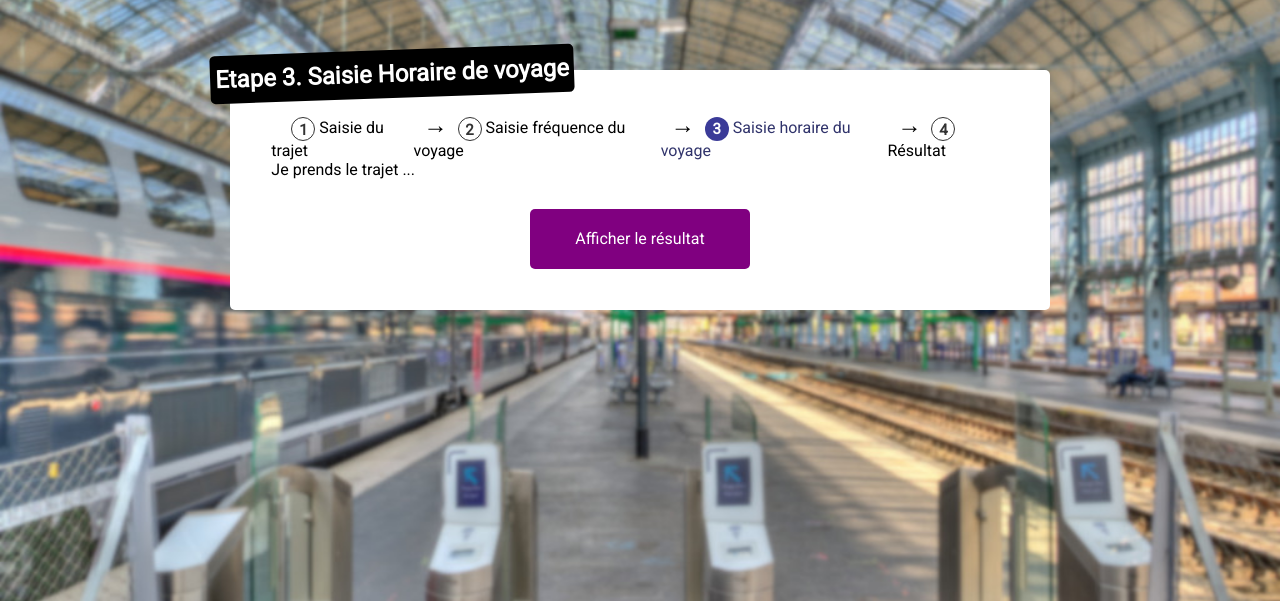
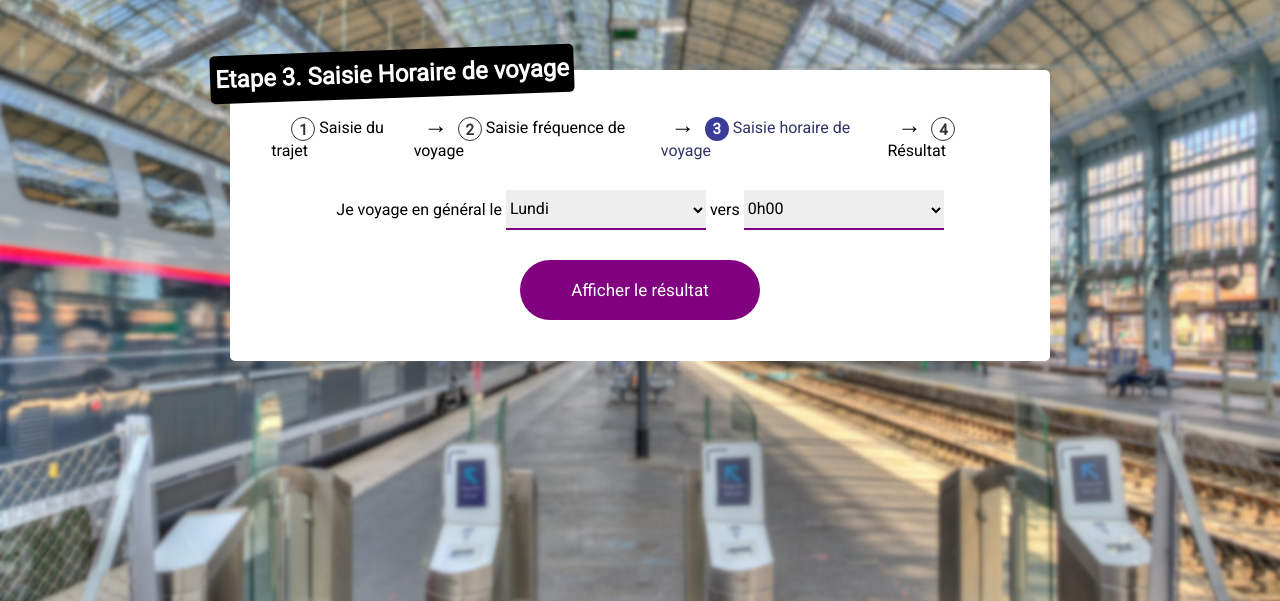
Before and after one commit to ralexy/ihm_sncf, a PHP site: page /step3.html in a window 1280 px wide. Shown: the part 80-681 px from the top of the page. Run offline with PHP 8.4, Linux system fonts and the light colour scheme.

Commit message:
Wip kit graphique, amélioration UI

```diff
--- a/kit_graphique/css/sheet.css
+++ b/kit_graphique/css/sheet.css
@@ -79,6 +79,7 @@ main article {
     display: flex;
     list-style-type: none;
     justify-content: center;
+    margin-bottom: 30px;
 }
 
 .breadcrumb li::before {
@@ -144,16 +155,37 @@ article h1 {
     border-radius: 5px;
 }
 
+article .min {
+    margin-top: 10px;
+    font-size: 14px;
+    color: #555;
+}
+
+article p {
+    font-size: 16px;
+}
+
+input[name="depart"], select {
+    width: 200px; height: 40px;
+    border: none;
+    border-bottom: 2px solid purple;
+    font-size: 16px;
+    background: #eee;
+}
+
+input {
+    padding: 0 20px;
+}
+
 article button {
     background-color: #800080;
-    min-width: 220px; height: 60px;
+    min-width: 240px; height: 60px;
     margin: 30px auto 0 auto;
     border: none;
     color: white;
-    font-size: 16px;
-    border-radius: 5px;
+    font-size: 17px;
     border 3px solid transparent;
-    border-radius: 5px;
+    border-radius: 30px;
 }
 article button:hover {
     border: 3px solid #800080;
--- a/kit_graphique/index.html
+++ b/kit_graphique/index.html
@@ -11,7 +11,7 @@
 </header>
 <main>
     <article id="step0">
-        <h1>Simulateur de carte jeune</h1>
+        <h1>Simulateur de carte jeune 18/28 ans</h1>
         <div>
             <!--<p>Vous avez sûrement déjà été incité(e) à prendre une Carte Jeune SNCF.<br />Celle-ci permet, moyennant 49€ par an de bénéficier de réductions entre 25% et 50% sur les TER.</p>
             <p>Les réductions offertes varient selon les jours et les horaires (heures bleues ou blanches) et il peut vite être complexe de savoir si il est judicieux ou non de souscrire à cet abonnement.</p>
--- a/kit_graphique/step3.html
+++ b/kit_graphique/step3.html
@@ -10,19 +10,62 @@
     <h1><a href="index.html">Kelcarte?</a></h1>
 </header>
 <main>
-    <article id="step1">
+    <article id="step3">
         <h1>Etape 3. Saisie Horaire de voyage</h1>
         <nav aria-label="Breadcrumb" class="breadcrumb">
             <ul>
-                <li><span class="step">1</span> <a href="step1.html"> Saisie du trajet</a></li>
-                <li><span class="step">2</span> <a href="step2.html"> Saisie fréquence du voyage</a></li>
-                <li><span class="step active">3</span> <span aria-current="page" class="stepTextActive">Saisie horaire du voyage</span></li>
-                <li><span class="step">4</span> <a href="result.html"> Résultat</a></li>
+                <li><a href="step1.html"><span class="step">1</span> <span class="hide">Saisie du trajet</span></a></li>
+                <li><a href="step2.html"><span class="step">2</span> <span class="hide">Saisie fréquence de voyage</span></a></li>
+                <li><span class="step active">3</span> <span aria-current="page" class="stepTextActive hide">Saisie horaire de voyage</span></li>
+                <li><span class="step">4</span> <span class="hide">Résultat</span></li>
             </ul>
         </nav>
 
         <div>
-            <p>Je prends le trajet ...</p>
+            <form method="post">
+                <p class="center">Je voyage en général le
+                    <select name="day" id="day">
+                        <option value="0">Je ne sais pas</option>
+                        <option value="1" selected>Lundi</option>
+                        <option value="2">Mardi</option>
+                        <option value="3">Mercredi</option>
+                        <option value="4">Jeudi</option>
+                        <option value="5">Vendredi</option>
+                        <option value="6">Samedi</option>
+                        <option value="7">Dimanche</option>
+                    </select>
+
+                vers
+
+                    <select name="arrivee" id="arrivee">
+                        <option value="">Je ne sais pas</option>
+                        <option value="0" selected>0h00</option>
+                        <option value="100">1h00</option>
+                        <option value="200">2h00</option>
+                        <option value="300">3h00</option>
+                        <option value="400">4h00</option>
+                        <option value="500">5h00</option>
+                        <option value="600">6h00</option>
+                        <option value="700">7h00</option>
+                        <option value="800">8h00</option>
+                        <option value="900">9h00</option>
+                        <option value="1000">10h00</option>
+                        <option value="1100">11h00</option>
+                        <option value="1200">12h00</option>
+                        <option value="1300">13h00</option>
+                        <option value="1400">14h00</option>
+                        <option value="1500">15h00</option>
+                        <option value="1600">16h00</option>
+                        <option value="1700">17h00</option>
+                        <option value="1800">18h00</option>
+                        <option value="1900">19h00</option>
+                        <option value="2000">20h00</option>
+                        <option value="2100">21h00</option>
+                        <option value="2200">22h00</option>
+                        <option value="2300">23h00</option>
+                    </select>
+                </p>
+            </form>
 
             <p class="center">
                 <a href="result.html">
```
Also changed, not shown: other parts of kit_graphique/css/sheet.css (+26 -5 lines), kit_graphique/result.html (+40 -4 lines), kit_graphique/step1.html (+29 -6 lines), kit_graphique/step2.html (+8 -6 lines), kit_graphique/images/pub.jpg.
